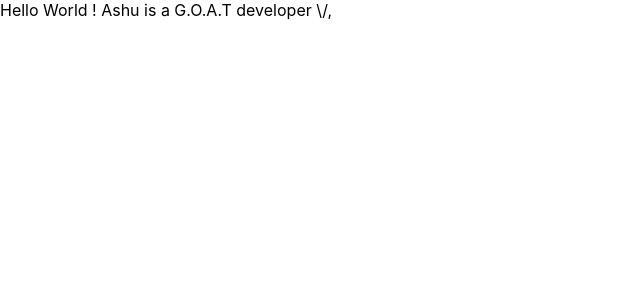
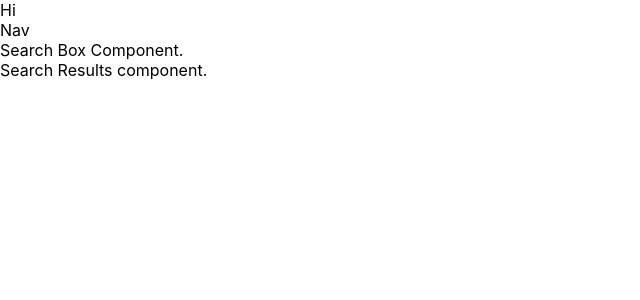
Before and after one commit to ashu-89/super-heros, a React (Create React App) app: page / in a window 1280 px wide. Shown: the top 300 px of the page, without its empty margins (0-640 px from the left). Built offline with nearby package versions, Linux system fonts and the light colour scheme.

Commit message:
3 new comps

```diff
--- a/src/App.js
+++ b/src/App.js
@@ -1,10 +1,21 @@
 
 //import './App.css';
 
+import { useState } from "react";
+import NavComp from "./NavComp";
+import SearchBoxComp from "./SearchBoxComp";
+import SearchResults from "./SearchResults";
+
 function App() {
+
+
   return (
     <div className="App">
-      Hello World ! Ashu is a G.O.A.T developer \/,
+      Hi
+      <NavComp></NavComp>
+      <SearchBoxComp></SearchBoxComp>
+      <SearchResults></SearchResults>
+
     </div>
   );
 }
--- /dev/null
+++ b/src/NavComp.js
@@ -0,0 +1,11 @@
+import React from 'react';
+
+function NavComp(props) {
+    return (
+        <div>
+            Nav
+        </div>
+    );
+}
+
+export default NavComp;
--- /dev/null
+++ b/src/SearchBoxComp.js
@@ -0,0 +1,11 @@
+import React from 'react';
+
+function SearchBoxComp(props) {
+    return (
+        <div>
+            Search Box Component.
+        </div>
+    );
+}
+
+export default SearchBoxComp;
--- /dev/null
+++ b/src/SearchResults.js
@@ -0,0 +1,11 @@
+import React from 'react';
+
+function SearchResults(props) {
+    return (
+        <div>
+           Search Results component.
+        </div>
+    );
+}
+
+export default SearchResults;
--- a/src/index.js
+++ b/src/index.js
@@ -2,12 +2,12 @@ import React from 'react';
 import ReactDOM from 'react-dom';
 import './index.css';
 import App from './App';
-import reportWebVitals from './reportWebVitals';
+//import reportWebVitals from './reportWebVitals';
 
 ReactDOM.render(
-  <React.StrictMode>
-    <App />
-  </React.StrictMode>,
+ // <React.StrictMode>
+    <App />,
+  //</React.StrictMode>,
   document.getElementById('root')
 );
 
```
